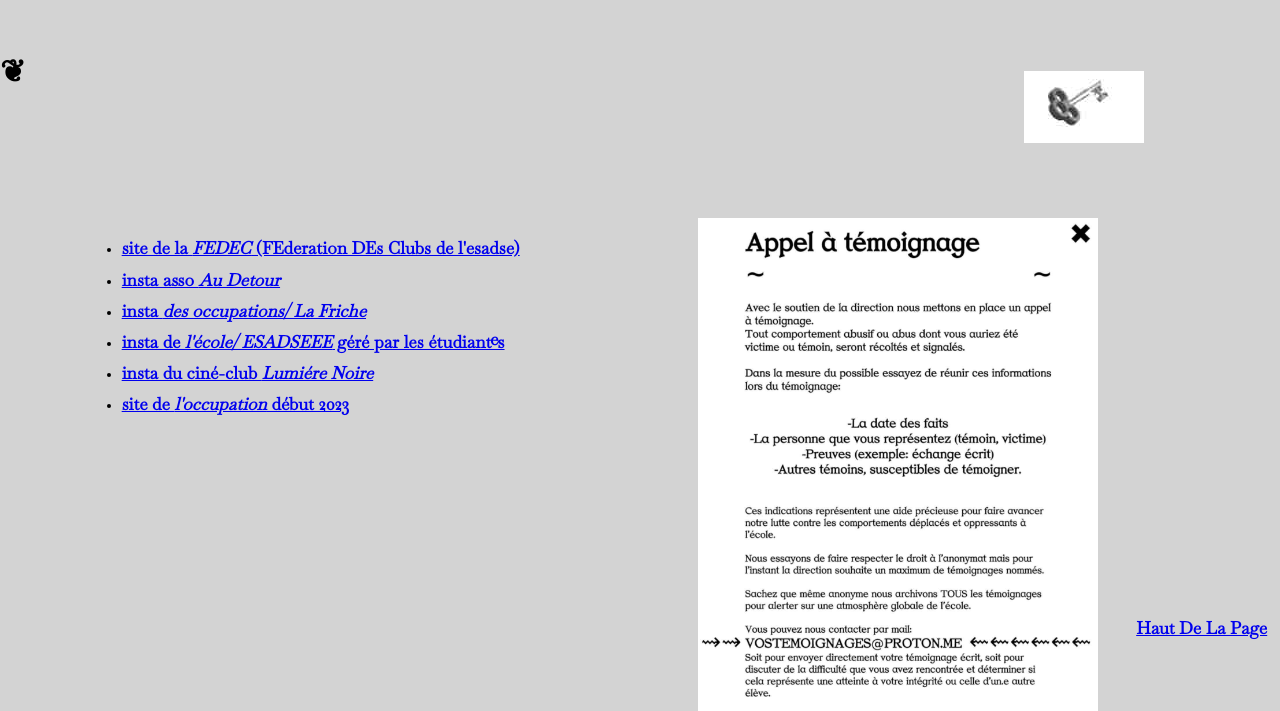
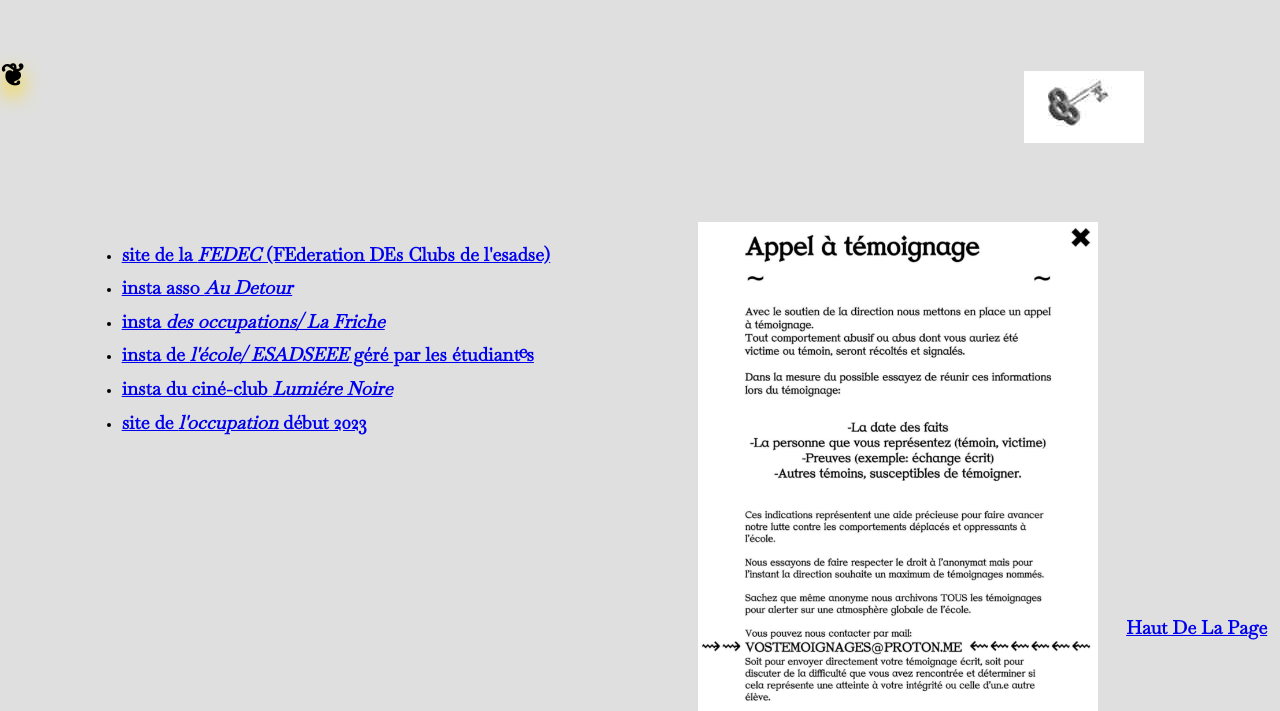
Before and after one commit to clubhtml/portail42, a plain HTML site: page index.html in a window 1280 px wide. Shown: the part 149-860 px from the top of the page. Drawn offline with Linux system fonts and the light colour scheme.

Commit message:
big changes bof

```diff
--- a/css/style.css
+++ b/css/style.css
@@ -22,6 +22,7 @@ z-index: 9999;
 .third{
 	position: absolute;
 	font-size: 23pt;
+	text-shadow: gold 0px 10px 20px;
 }
 .flyer{
 width: 400px;
@@ -46,14 +47,13 @@ margin: 20px;
 margin-bottom: 200px;
 padding: 15px;
 flex-basis: 500px;
-justify-content: center;
 }
 strong{
 font-style:italic;
 }
 *{
 font-family:'Baskervvol';
-font-size: 13pt;
+font-size: 14pt;
 font-weight: bold;
 }
 .clef{
@@ -79,8 +79,7 @@ cursor: help;
 
 body{
 margin: auto;
-background-color: lightgrey;
-/*border-top: 10px solid black;*/
+ background: rgb(223,223,223);
 }
 @media screen and (max-width: 1000px) and (min-height:1000px){
 *{
--- a/index.html
+++ b/index.html
@@ -16,7 +16,7 @@
 		<ul class="liens">
 <li ><a href ="FEDEC/index.html"> site de la <strong>FEDEC</strong> (FEderation DEs Clubs de l'esadse) </li>
 <li ><a href="https://www.instagram.com/asso.audetour/">insta asso <strong>Au Detour</strong></li>
-<li ><a href="https://www.instagram.com/lafriche_esadse/">insta <strong>des occupations/ La Friche</strong></li>
+<li ><a href="https://www.instagram.com/lafriche.esadse/">insta <strong>des occupations/ La Friche</strong></li>
 <li ><a href ="https://www.instagram.com/esadseeee/">insta de <strong>l'école/ ESADSEEE</strong> géré par les étudiant·es </li>
 <li ><a href="https://www.instagram.com/lumiere_noire_cine_club/"> insta du ciné-club <strong>Lumiére Noire</strong></li>
 <li ><a href ="https://ecolelutte.github.io/esadse_occupee">site de <strong>l'occupation</strong> début 2023</a></li>
@@ -32,7 +32,7 @@ src="img/flyertemoignage.jpg" class="flyer">
 <p>Pour ajouter, enlever, participer contactez le <a href="mailto:clubhtml@proton.me">clubHTML </a><br>
 Dévelopé en HTML + CSS, Hébergé sur Github, Polices utilisées <a href="https://typotheque.genderfluid.space/baskervvol.html">Baskervvol</a></p>
 	</div>
-<a class="btn2" href="#haut"> Haut De La Page </a>
+
 	<div class="bloc" style="border:solid red 3px;">Bonjour toustes,<br>
 Sans doute que quelques-un·es nous connaissent déjà mais à l'occasion de l'arrivée de nouvelleaux étudiant·es, on en profite pour refaire une présentation de l'association.<br>
 <span style="font-family: serif">Nous sommes les Hyènes, l'asso des élèves trans*, non-binaires et intersexes de l'école.</span><br><br>
@@ -90,8 +90,9 @@ Organisé par un groupe d’étudiant·es du Master ACDC,
 <div class="bloc"><img alt="affiche pour la soirée d'halloween 2023" src="img/Halloween.jpg"></div>
 <div class="bloc"><img alt="affiche pour une soirée audetour" src="img/Frozentropical.jpg"></div>
 <div class="bloc"><img alt="affiche pour une soirée esadiquoi" src="img/esadiquoi1.jpg"></div>
-<div class="bloc"><a href="img/lesfoyers2018-2023.pdf">Une histoire subjective de la trajectoire des foyers a l'ESADSE de 2018 à 2023.pdf</a></div>
+<div class="bloc" style="backgroung-color:red"><a href="img/lesfoyers2018-2023.pdf">Une histoire subjective de la trajectoire des foyers a l'ESADSE de 2018 à 2023.pdf</a></div>
 
 </div>
+<a class="btn2" href="#haut"> Haut De La Page </a>
 </body>
 </html>
```
